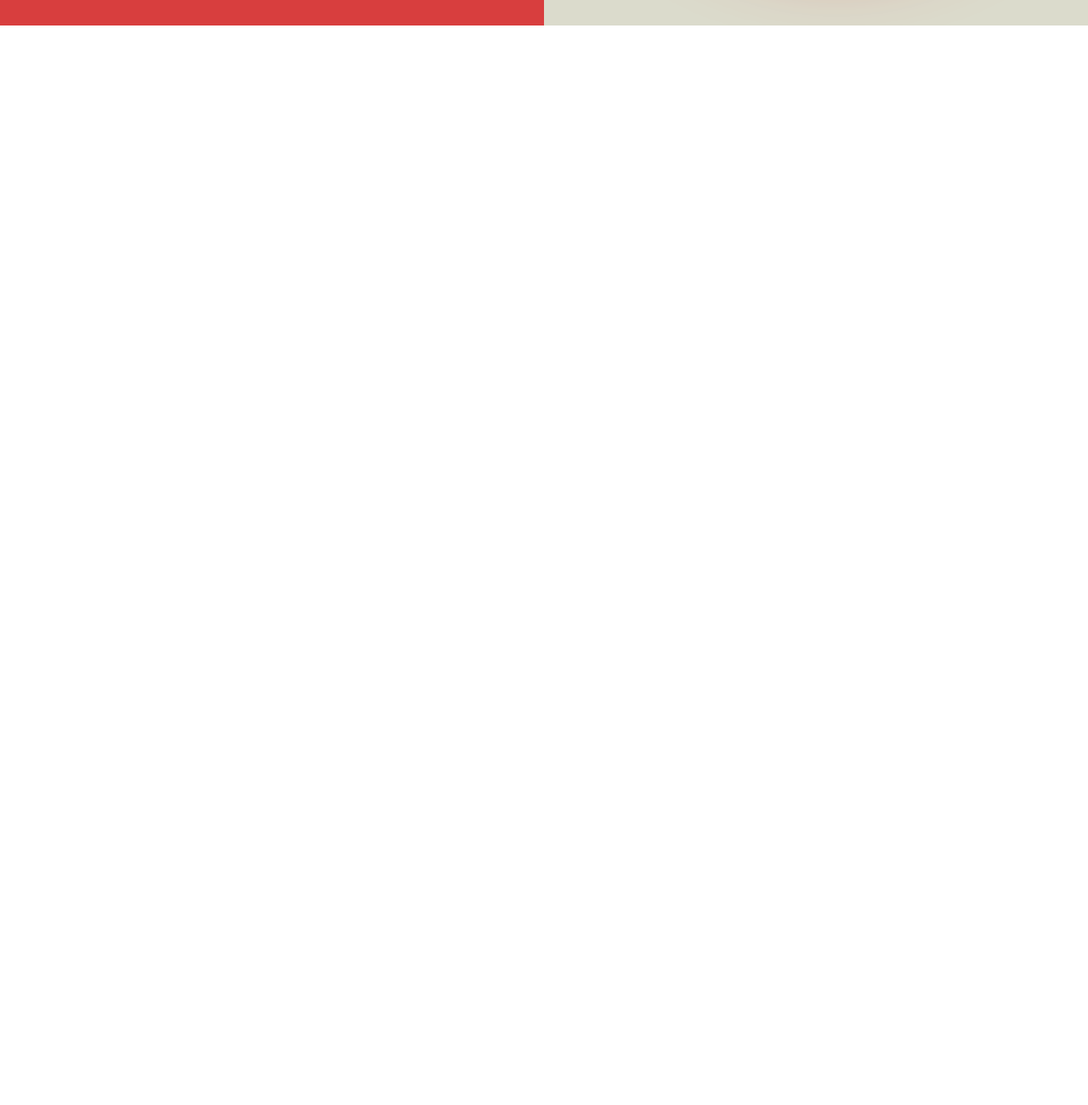
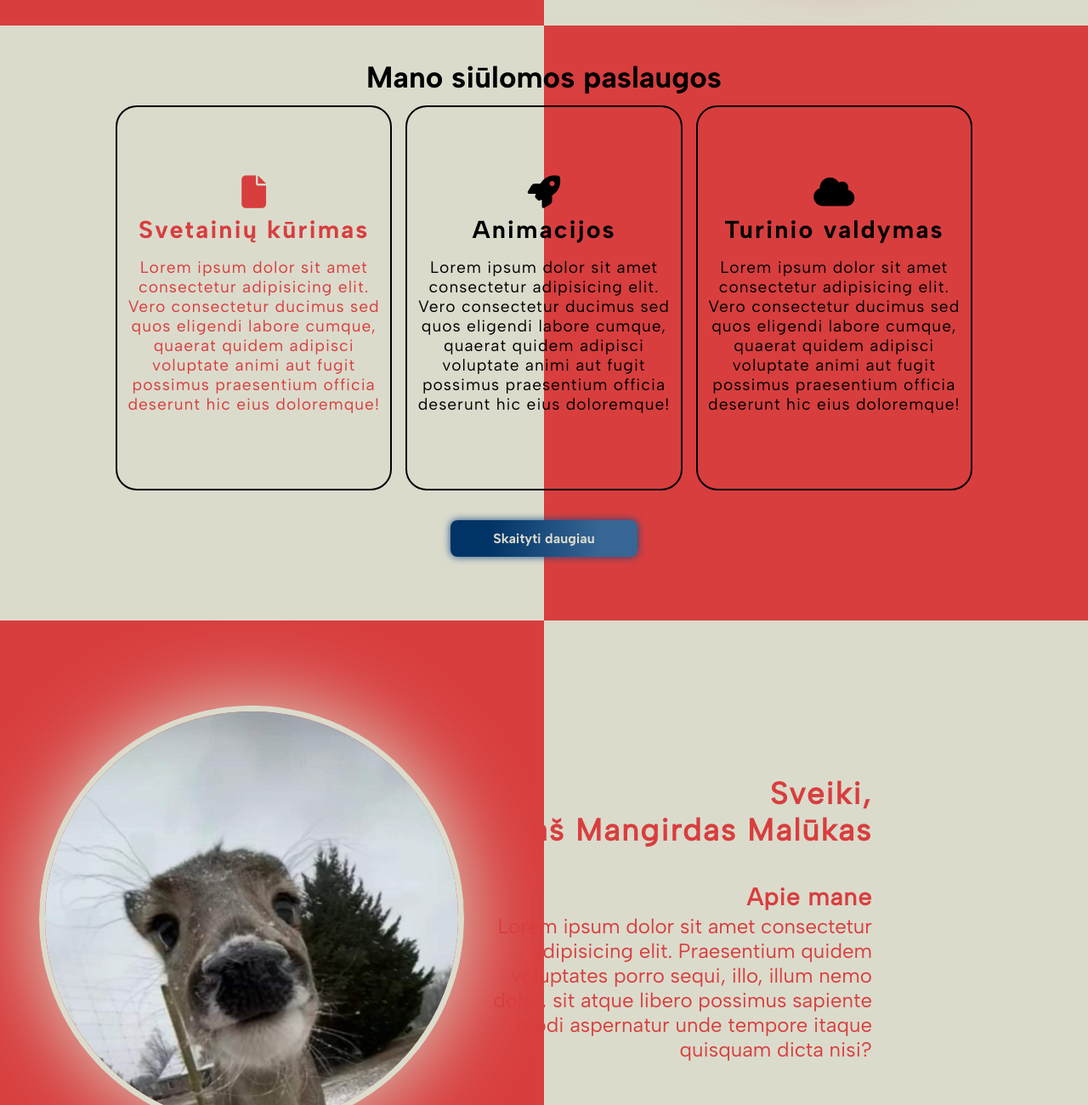
Before and after one commit to M4ngirdas/portfolio-project, a plain HTML site: page src/index.html in a window 1280 px wide. Shown: the part 1500-2800 px from the top of the page at 85% size. Before the commit the page ends 1530 px from the top, so only its background shows below. Drawn offline with Linux system fonts and the light colour scheme.

Commit message:
changes 03-07

```diff
--- a/src/index.html
+++ b/src/index.html
@@ -6,6 +6,7 @@
     <meta name="viewport" content="width=device-width, initial-scale=1.0">
     <link rel="stylesheet" href="/src/style.css">
     <link rel="icon" href="/images/pfp-circular.png">
+    <script src="https://kit.fontawesome.com/2f35c9845e.js" crossorigin="anonymous"></script>
     <title>Mano Portfolio</title>
 </head>
 
@@ -13,7 +14,7 @@
     <section class="home">
         <div class="home-content">
             <h1><span id="myName-part1">Mang</span><span id="myName-part2">irdas</span></h1>
-            <h2>Frontend kūrėjas</h2>
+            <h2>Frontend <span id="myWord"></span>kūrėjas</span></h2>
             <nav class="navbar">
                 <a href="index.html" class="red-nav">Pagrindinis</a>
                 <a href="#about" class="red-nav">Apie mane</a>
@@ -21,15 +22,15 @@
                 <a href="#contacts" class="white-nav">Kontaktai</a>
             </nav>
             <a href="https://www.youtube.com/watch?v=dQw4w9WgXcQ" target="_blank">
-                <button class="contact-btn">Susisiekti</button>
+                <button>Susisiekti</button>
             </a>
         </div>
     </section>
 
     <section id="about" class="about">
         <div class="about-content">
-            <div class="text">
-                <h1>Sveiki,<br> aš Mangirdas Danielevič</h1>
+            <div class="about-text">
+                <h1>Sveiki,<br> aš Mangirdas Malūkas</h1>
                 <h3>Apie mane</h3>
                 <p>Lorem ipsum dolor sit amet consectetur adipisicing elit. Eius asperiores numquam obcaecati aperiam
                     quas,
@@ -40,7 +41,53 @@
         </div>
     </section>
 
+    <section id="services" class="services">
+        <div class="services-content">
+            <h1>Mano siūlomos paslaugos</h1>
+            <div id="services-container">
+                <div class="allServices" id="service1">
+                    <i class="fa-solid fa-file fa-2xl"></i>
+                    <h2>Svetainių kūrimas</h2>
+                    <p>Lorem ipsum dolor sit amet consectetur adipisicing elit. Vero consectetur ducimus sed quos
+                        eligendi
+                        labore cumque, quaerat quidem adipisci voluptate animi aut fugit possimus praesentium officia
+                        deserunt hic eius doloremque!</p>
+                </div>
+                <div class="allServices" id="service2">
+                    <i class="fa-solid fa-rocket fa-2xl"></i>
+                    <h2>Animacijos</h2>
+                    <p>Lorem ipsum dolor sit amet consectetur adipisicing elit. Vero consectetur ducimus sed quos
+                        eligendi
+                        labore cumque, quaerat quidem adipisci voluptate animi aut fugit possimus praesentium officia
+                        deserunt hic eius doloremque!</p>
+                </div>
+                <div class="allServices" id="service3">
+                    <i class="fa-solid fa-cloud fa-2xl"></i>
+                    <h2>Turinio valdymas</h2>
+                    <p>Lorem ipsum dolor sit amet consectetur adipisicing elit. Vero consectetur ducimus sed quos
+                        eligendi
+                        labore cumque, quaerat quidem adipisci voluptate animi aut fugit possimus praesentium officia
+                        deserunt hic eius doloremque!</p>
 
+                </div>
+            </div>
+            <a href="https://www.youtube.com/watch?v=dQw4w9WgXcQ" target="_blank">
+                <button>Skaityti daugiau</button>
+            </a>
+        </div>
+    </section>
+    <section id="contacts" class="contacts">
+        <div class="contacts-content">
+            <img src="/images/pfp-mirrored.png" alt="profile picture">
+            <div class="contacts-text">
+                <h1>Sveiki,<br> aš Mangirdas Malūkas</h1>
+                <h3>Apie mane</h3>
+                <p>Lorem ipsum dolor sit amet consectetur adipisicing elit. Praesentium quidem voluptates porro sequi,
+                    illo, illum nemo dolor, sit atque libero possimus sapiente modi aspernatur unde tempore itaque
+                    quisquam dicta nisi?</p>
+            </div>
+        </div>
+    </section>
     <script src="/src/script.js"></script>
 </body>
 
--- a/src/style.css
+++ b/src/style.css
@@ -3,11 +3,10 @@
     padding: 0;
     box-sizing: border-box;
     scroll-behavior: smooth;
-    font-family: 'AlbertSans', Arial, Helvetica, sans-serif;
 }
 
 
-/*THESE ANIMATIONS IS NOT FINISHED!!!*/
+/*THESE ANIMATIONS ARE NOT FINISHED!!!*/
 @keyframes slideRight {
     from {
         transform: translateX(-100px);
@@ -37,7 +36,18 @@
     src: url(/fonts/AlbertSans-Regular.ttf);
 }
 
+@font-face {
+    font-family: 'AlbertSans B';
+    src: url(/fonts/AlbertSans-Bold.ttf);
+}
+
+@font-face {
+    font-family: 'AlbertSans EB';
+    src: url(/fonts/AlbertSans-ExtraBold.ttf);
+}
+
 body {
+    font-family: 'AlbertSans', Arial, Helvetica, sans-serif;
     display: flex;
     justify-content: center;
     align-items: center;
@@ -57,28 +67,51 @@ section {
     margin-bottom: 0;
 }
 
-.home-content h1 {
-    font-size: 8.5rem;
-    font-weight: 900;
-    letter-spacing: 17px;
-    color: #d83e3e;
+.home-content {
     cursor: default;
 }
 
+.home-content h1 {
+    font-size: 8.5rem;
+    font-family: 'AlbertSans EB', Arial, Helvetica, sans-serif;
+    letter-spacing: 17px;
+    color: #d83e3e;
+}
+
 .home-content h2 {
+    font-family: 'AlbertSans B', Arial, Helvetica, sans-serif;
     font-size: 3.5rem;
     letter-spacing: 2px;
     font-weight: 600;
-    cursor: default;
+    text-align: center;
+    margin-right: 42px;
+}
+
+.home-content button {
+    font-size: 1rem;
+    padding: 12px 50px;
+    margin: 35px 0;
+    border: none;
+    border-radius: 8px;
+    cursor: pointer;
+    font-family: 'AlbertSans B', Arial, Helvetica, sans-serif;
+    background: linear-gradient(90deg, #003366 20%, #376694 80%);
+    color: #dbdbcc;
+    box-shadow: 0 0 10px #144b83;
+    transition: 0.3s ease-in-out;
+}
+
+.home-content button:hover {
+    transform: scale(1.05);
+    box-shadow: 0 0 20px #144b83;
 }
 
 .navbar {
     margin: 35px 0;
-    letter-spacing: 1px;
 }
 
 .navbar a {
-    margin: 15px;
+    margin: 0 15px;
     text-decoration: none;
     color: #000000;
     cursor: pointer;
@@ -97,25 +130,6 @@ section {
     color: #d83e3e;
 }
 
-.contact-btn {
-    font-size: 1rem;
-    padding: 12px 50px;
-    margin: 50px 0;
-    border: none;
-    border-radius: 8px;
-    cursor: pointer;
-    font-weight: 900;
-    background: linear-gradient(90deg, #003366 20%, #376694 80%);
-    color: #dbdbcc;
-    box-shadow: 0 0 10px #144b83;
-    transition: 0.3s ease-in-out;
-}
-
-.contact-btn:hover {
-    transform: scale(1.05);
-    box-shadow: 0 0 20px #144b83;
-}
-
 .about {
     display: flex;
     align-items: center;
@@ -127,27 +141,27 @@ section {
     display: flex;
     justify-content: center;
     align-items: center;
+    cursor: default;
 }
 
-.text h1 {
-    text-align: center;
+.about-text h1 {
+    text-align: left;
     margin-bottom: 40px;
     letter-spacing: 2px;
 }
 
-.text h3 {
+.about-text h3 {
     margin-bottom: 3px;
     letter-spacing: 1px;
 }
 
-.text {
+.about-text {
     font-size: 1.5rem;
     text-align: left;
     color: #dbdbcc;
     margin-right: 5rem;
     max-width: 50%;
     padding: 0 8rem 0 0;
-    cursor: default;
 }
 
 .about-content img {
@@ -156,7 +170,7 @@ section {
     height: 500px;
     width: 500px;
     max-width: 50%;
-    border: 10px solid #d83e3e;
+    border: 7px solid #d83e3e;
     border-radius: 50%;
     box-shadow: 0 0 100px #d83e3e;
     transition: 0.3s ease-in-out;
@@ -167,3 +181,120 @@ section {
     transform: scale(1.05);
     border: 4px solid #d83e3e;
 }
+
+.services {
+    display: flex;
+    align-items: center;
+    justify-content: center;
+}
+
+.services-content {
+    text-align: center;
+    font-size: 1.2rem;
+    cursor: default;
+}
+
+.services-content h1 {
+    font-family: 'AlbertSans B', Arial, Helvetica, sans-serif;
+    font-size: 2.2rem;
+    margin-bottom: 0.8rem;
+}
+
+.services-content button {
+    font-size: 1rem;
+    padding: 12px 50px;
+    margin: 35px 0;
+    border: none;
+    border-radius: 8px;
+    cursor: pointer;
+    font-family: 'AlbertSans B', Arial, Helvetica, sans-serif;
+    background: linear-gradient(90deg, #003366 20%, #376694 80%);
+    color: #dbdbcc;
+    box-shadow: 0 0 10px #144b83;
+    transition: 0.3s ease-in-out;
+}
+
+.services-content button:hover {
+    transform: scale(1.05);
+    box-shadow: 0 0 20px #144b83;
+}
+
+#services-container {
+    display: flex;
+    padding: 0 8rem;
+}
+
+/*the cards are not finished!*/
+
+#service1 {
+    background-color: #dbdbcc;
+    color: #d83e3e;
+}
+
+.allServices {
+    border: 2px solid black;
+    margin: 0 0.5rem;
+    padding: 5.5rem 0.5rem;
+    border-radius: 25px;
+}
+
+.allServices h2 {
+    font-family: 'AlbertSans B', Arial, Helvetica, sans-serif;
+    letter-spacing: 2px;
+    padding: 1rem 0;
+}
+
+.allServices p {
+    letter-spacing: 1px;
+}
+
+.contacts {
+    display: flex;
+    background: linear-gradient(90deg, #d83e3e 50%, #dbdbcc 50%);
+    padding: 2rem;
+}
+
+.contacts-content {
+    display: flex;
+    justify-content: center;
+    align-items: center;
+    cursor: default;
+}
+
+.contacts-content img {
+    display: flex;
+    justify-content: center;
+    height: 500px;
+    width: 500px;
+    max-width: 50%;
+    border: 7px solid #dbdbcc;
+    border-radius: 50%;
+    box-shadow: 0 0 100px #dbdbcc;
+    transition: 0.3s ease-in-out;
+}
+
+.contacts-content img:hover {
+    box-shadow: 0 0 200px #dbdbcc;
+    transform: scale(1.05);
+    border: 4px solid #dbdbcc;
+}
+
+.contacts-text h1 {
+    text-align: right;
+    margin-bottom: 40px;
+    letter-spacing: 2px;
+}
+
+.contacts-text h3 {
+    margin-bottom: 3px;
+    letter-spacing: 1px;
+}
+
+.contacts-text {
+    font-size: 1.5rem;
+    text-align: right;
+    color: #d83e3e;
+    margin-right: 5rem;
+    max-width: 50%;
+    padding: 0 8rem 0 0;
+}
```
Also changed, not shown: images/pfp-mirrored.png (added).
